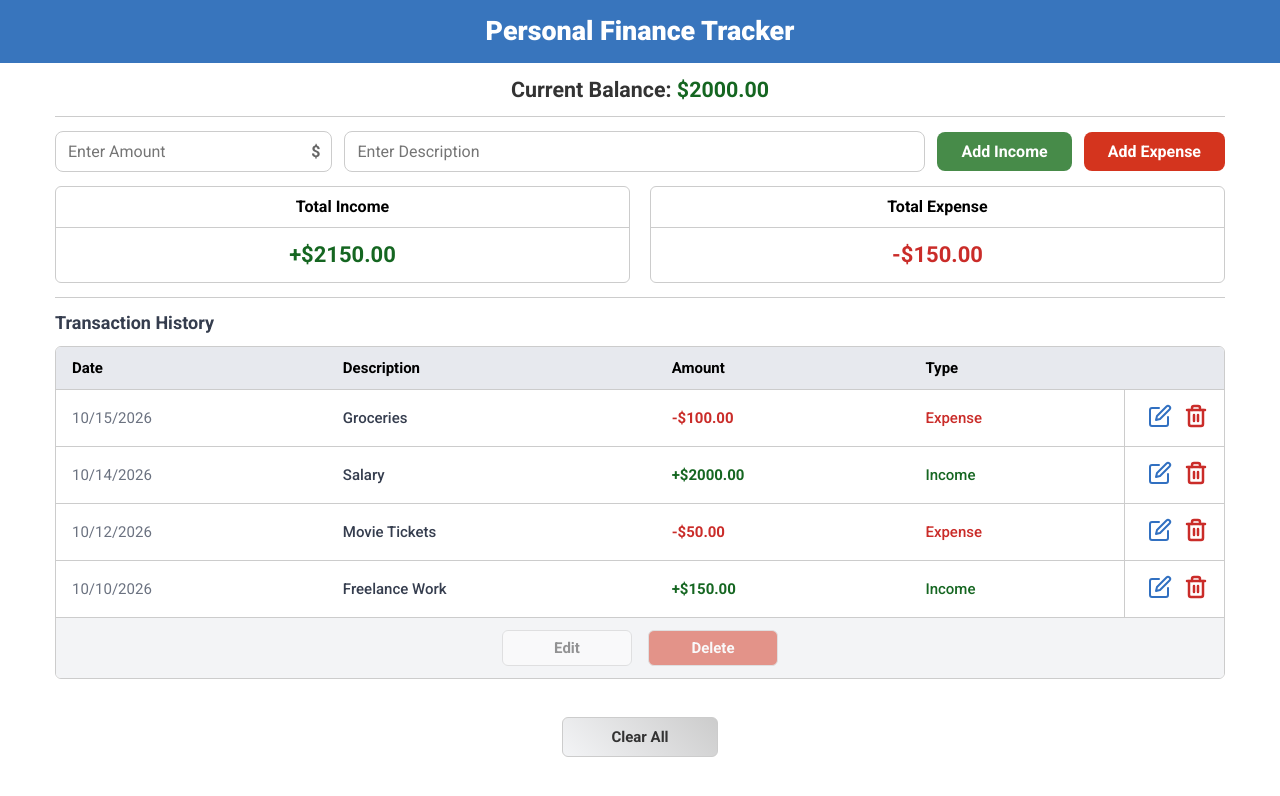
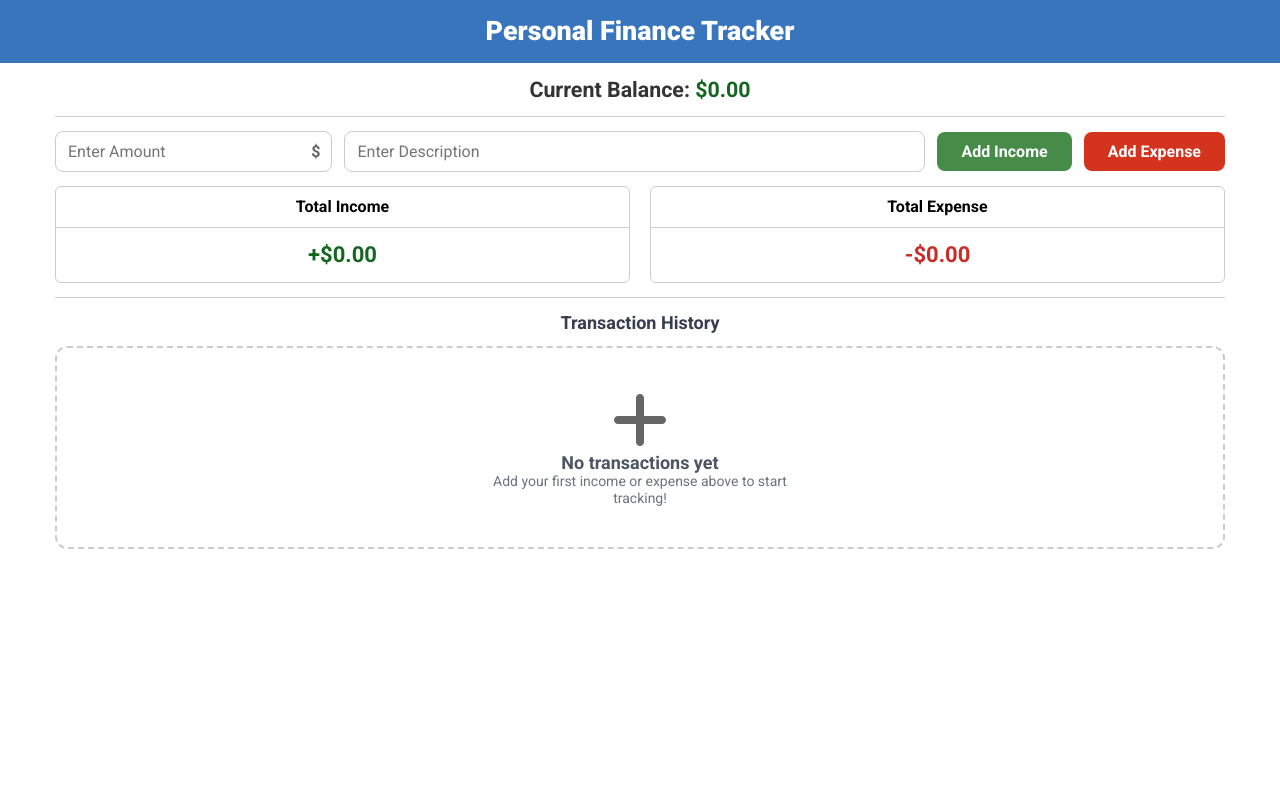
Before and after one commit to Dmytrovs/personal-finance-tracker, a React (Vite) app: page / in a window 1280 px wide. Shown: the top 796 px of the page. Built offline with nearby package versions, Linux system fonts and the light colour scheme.

Commit message:
Added an empty state, dynamic visibility for the 'Clear All' button, and react-icons integration

```diff
--- a/package.json
+++ b/package.json
@@ -11,7 +11,8 @@
   },
   "dependencies": {
     "react": "^19.2.6",
-    "react-dom": "^19.2.6"
+    "react-dom": "^19.2.6",
+    "react-icons": "^5.6.0"
   },
   "devDependencies": {
     "@eslint/js": "^10.0.1",
--- a/src/App.jsx
+++ b/src/App.jsx
@@ -9,46 +9,15 @@ import styles from "./App.module.css";
 function App() {
   const [transactions, setTransactions] = useState(() => {
     const savedTransactions = localStorage.getItem("budget_transactions");
-    return savedTransactions
-      ? JSON.parse(savedTransactions)
-      : [
-          {
-            id: 1,
-            date: "10/15/2026",
-            desc: "Groceries",
-            amount: 100.0,
-            type: "Expense",
-          },
-          {
-            id: 2,
-            date: "10/14/2026",
-            desc: "Salary",
-            amount: 2000.0,
-            type: "Income",
-          },
-          {
-            id: 3,
-            date: "10/12/2026",
-            desc: "Movie Tickets",
-            amount: 50.0,
-            type: "Expense",
-          },
-          {
-            id: 4,
-            date: "10/10/2026",
-            desc: "Freelance Work",
-            amount: 150.0,
-            type: "Income",
-          },
-        ];
+    return savedTransactions ? JSON.parse(savedTransactions) : [];
   });
 
   const [selectedId, setSelectedId] = useState(null);
 
   // Updating localStorage when transactions change
   useEffect(() => {
-    localStorage.setItem('budget_transactions', JSON.stringify(transactions))
-  }, [transactions])
+    localStorage.setItem("budget_transactions", JSON.stringify(transactions));
+  }, [transactions]);
 
   // Finding the selected transaction item
   const editingTransaction =
@@ -135,7 +104,7 @@ function App() {
           onSelectTransaction={handleSelectTransaction}
           onDeleteSelected={deleteSelectedTransaction}
         />
-        <ActionButtonClearAll onClearAllTransactions={clearAllTransactions} />
+        {transactions.length > 0 ? ( <ActionButtonClearAll onClearAllTransactions={clearAllTransactions} />) : null}
       </div>
     </>
   );
--- a/src/components/TransactionTable/TransactionTable.jsx
+++ b/src/components/TransactionTable/TransactionTable.jsx
@@ -1,4 +1,7 @@
 import styles from "./TransactionTable.module.css";
+import { FaPlus } from "react-icons/fa6";
+import { FaPencil } from "react-icons/fa6";
+import { FaRegTrashCan } from "react-icons/fa6";
 
 const TransactionTable = ({
   transactions,
@@ -7,6 +10,21 @@ const TransactionTable = ({
   onSelectTransaction,
   onDeleteSelected,
 }) => {
+  if (transactions.length === 0) {
+    return (
+      <div className={styles.wrapper}>
+        <h3 className={styles.title}>Transaction History</h3>
+        <div className={styles.emptyState}>
+          <FaPlus className={styles.emptyIcon} />
+          <p className={styles.emptyText}>No transactions yet</p>
+          <p className={styles.emptySubtext}>
+            Add your first income or expense above to start tracking!
+          </p>
+        </div>
+      </div>
+    );
+  }
+
   return (
     <div className={styles.wrapper}>
       <h3 className={styles.title}>Transaction History</h3>
@@ -37,7 +55,9 @@ const TransactionTable = ({
                     onClick={() => onSelectTransaction(t.id)}
                   >
                     <td className={styles.dateCell}>{t.date}</td>
-                    <td className={styles.descCell}>{t.description || t.desc}</td>
+                    <td className={styles.descCell}>
+                      {t.description || t.desc}
+                    </td>
                     <td
                       className={`${styles.amountCell} ${isExpense ? styles.expense : styles.income}`}
                     >
@@ -56,19 +76,7 @@ const TransactionTable = ({
                         className={`${styles.actionBtn} ${styles.editBtn}`}
                         title="Edit"
                       >
-                        <svg
-                          width="24"
-                          height="24"
-                          viewBox="0 0 24 24"
-                          fill="none"
-                          stroke="currentColor"
-                          strokeWidth="2"
-                          strokeLinecap="round"
-                          strokeLinejoin="round"
-                        >
-                          <path d="M11 4H4a2 2 0 0 0-2 2v14a2 2 0 0 0 2 2h14a2 2 0 0 0 2-2v-7"></path>
-                          <path d="M18.5 2.5a2.121 2.121 0 0 1 3 3L12 15l-4 1 1-4 9.5-9.5z"></path>
-                        </svg>
+                        <FaPencil className={styles.iconActionBtn} />
                       </button>
 
                       {/* delete button red */}
@@ -80,21 +88,7 @@ const TransactionTable = ({
                           onDeleteTransaction(t.id);
                         }}
                       >
-                        <svg
-                          width="24"
-                          height="24"
-                          viewBox="0 0 24 24"
-                          fill="none"
-                          stroke="currentColor"
-                          strokeWidth="2.5"
-                          strokeLinecap="round"
-                          strokeLinejoin="round"
-                        >
-                          <polyline points="3 6 5 6 21 6"></polyline>
-                          <path d="M19 6v14a2 2 0 0 1-2 2H7a2 2 0 0 1-2-2V6m3 0V4a2 2 0 0 1 2-2h4a2 2 0 0 1 2 2v2"></path>
-                          <line x1="10" y1="11" x2="10" y2="17"></line>
-                          <line x1="14" y1="11" x2="14" y2="17"></line>
-                        </svg>
+                        <FaRegTrashCan className={styles.iconActionBtn} />
                       </button>
                     </td>
                   </tr>
@@ -112,7 +106,7 @@ const TransactionTable = ({
               opacity: selectedId === null ? 0.5 : 1,
               cursor: selectedId === null ? "not-allowed" : "pointer",
             }}
-            onClick={() => window.scrollTo({ top: 0, behavior: 'smooth' })}
+            onClick={() => window.scrollTo({ top: 0, behavior: "smooth" })}
           >
             Edit
           </button>
--- a/src/components/TransactionTable/TransactionTable.module.css
+++ b/src/components/TransactionTable/TransactionTable.module.css
@@ -8,6 +8,7 @@
   font-weight: 600;
   color: var(--gunmetal);
   margin-bottom: 0.75rem;
+  text-align: center;
 }
 
 .tableCardContainer {
@@ -105,26 +106,29 @@
 }
 
 .actionBtn {
-  /* background: none; */
-  /* border: none; */
   cursor: pointer;
   transition: all 0.2s ease;
+  width: 100%;
 }
 
 .editBtn {
   color: var(--azure-blue);
 }
 
-.editBtn:hover {
-  transform: scale(1.1);
+
+
+.iconActionBtn {
+  width: 24px;
+  height: 24px;
+  transition: transform 0.2s ease;
+}
+
+.iconActionBtn:hover {
+    transform: scale(1.1);
 }
 
 .deleteBtn {
   color: var(--strong-red);
-}
-
-.deleteBtn:hover {
-  transform: scale(1.1);
 }
 
 .tableFooterActions {
@@ -175,6 +179,37 @@
   color: var(--light-gray-blue);
 }
 
+
+.emptyState {
+  display: flex;
+  flex-direction: column;
+  align-items: center;
+  justify-content: center;
+  padding-block: clamp(1.25rem, 0.7955rem + 2.2727vw, 2.5rem); /* 40/20>1200-320 */
+  padding-inline: clamp(0.625rem, 0.3977rem + 1.1364vw, 1.25rem); /* 20/10>1200-320 */
+  border: .125rem dashed var(--light-gray);
+  border-radius: .75rem;
+  text-align: center;
+}
+
+.emptyText {
+  font-size: 1.125rem;
+  font-weight: 600;
+  color: #4b5563;
+}
+
+.emptySubtext {
+  font-size: .875rem;
+  color: var(--cool-gray);
+  max-width: 300px;
+}
+
+.emptyIcon {
+  width: 4rem;
+  height: 4rem;
+  color: var( --steel-gray);
+}
+
 @media (max-width: 480px) {
   .tableFooterActions {
     flex-direction: column;
```
Also changed, not shown: 1 other file (tests, documents, lock files or other folders).
